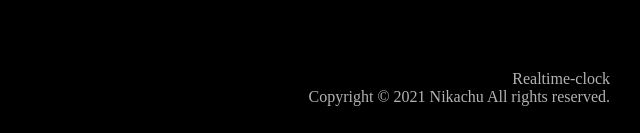
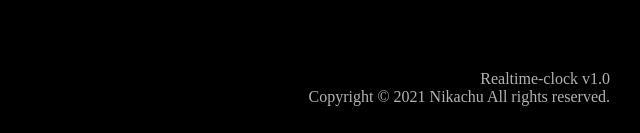
Before and after one commit to nikachu2012/realtime-clock, a plain HTML site: page index.html in a window 1280 px wide. Shown: the part 664-797 px from the top of the page, 640-1280 px from the left. Drawn offline with Linux system fonts and the light colour scheme.

Commit message:
Update index.html

```diff
--- a/index.html
+++ b/index.html
@@ -27,7 +27,7 @@
     </div><!--split-item split-right-->
   </div><!--split-->
   <div class="upper">
-    Realtime-clock<br>
+    Realtime-clock v1.0<br>
     Copyright &copy; 2021 Nikachu All rights reserved.
   </div>
 
```
